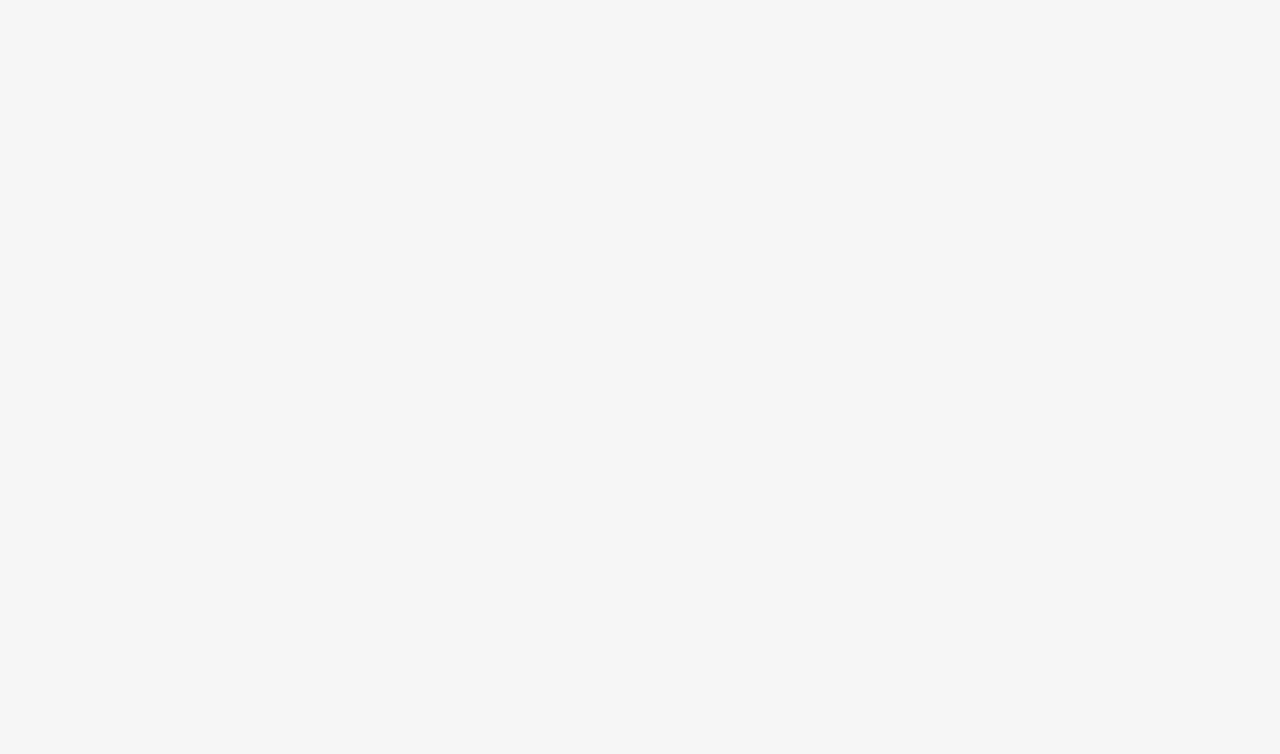
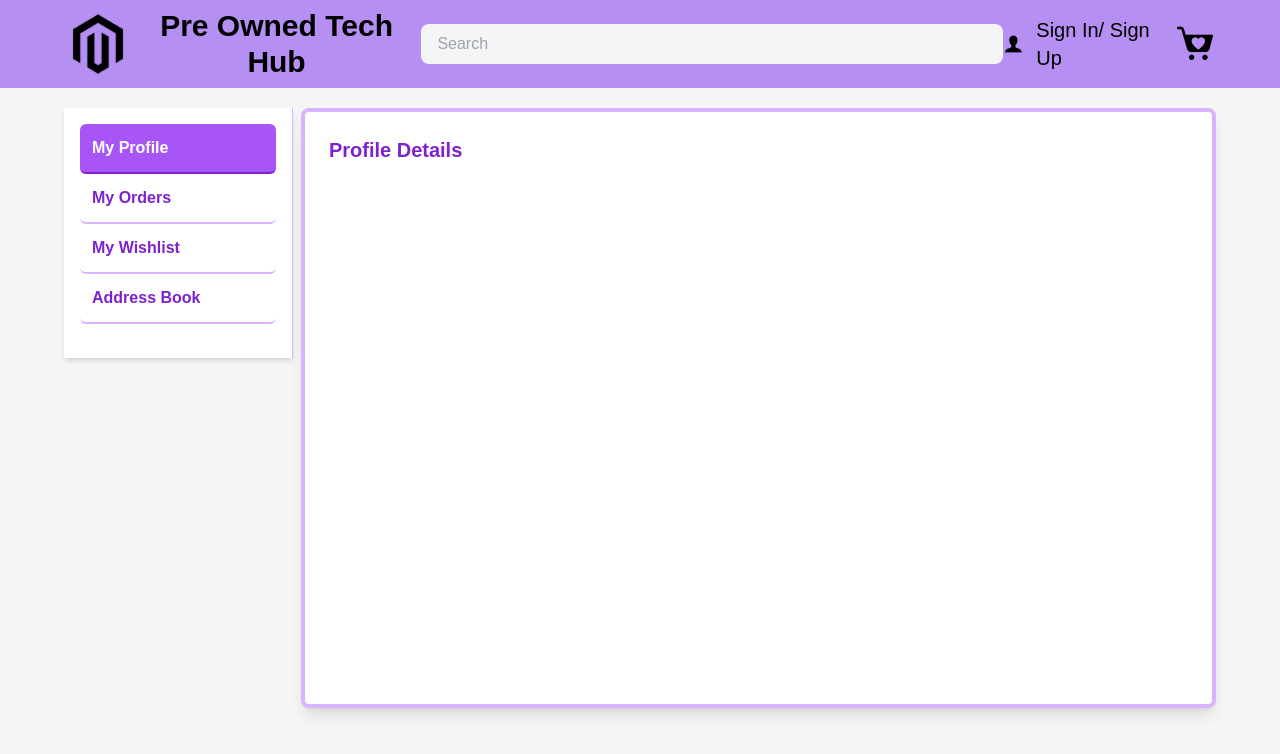
Before and after one commit to prabinthapa10/PreOwnedTechHub, a React (Vite) app in the folder frontend/: page /profile in a window 1280 px wide. Before the commit this address had no page. Shown: the top 754 px of the page. Built offline with nearby package versions, Linux system fonts and the light colour scheme.

Commit message:
add profile page and update navbar for user profile access; enhance input field styling logout

```diff
--- a/frontend/src/App.jsx
+++ b/frontend/src/App.jsx
@@ -3,6 +3,7 @@ import { BrowserRouter, Routes, Route } from "react-router-dom";
 import Home from "./pages/Home";
 import SignUpForm from "./pages/SignUpForm";
 import LoginForm from "./pages/LoginForm";
+import Profile from "./pages/Profile";
 export default function App() {
   return (
     <div>
@@ -11,6 +12,7 @@ export default function App() {
           <Route path="/" element={<Home />} />
           <Route path="/register" element={<SignUpForm />} />
           <Route path="/login" element={<LoginForm />} />
+          <Route path="/profile" element={<Profile />} />
         </Routes>
       </BrowserRouter>
     </div>
--- a/frontend/src/components/InputField.jsx
+++ b/frontend/src/components/InputField.jsx
@@ -12,7 +12,7 @@ function InputField({ id, label, placeHolder, type, value, onChange, className }
         placeholder={placeHolder}
         value={value}
         onChange={onChange}
-        className={`px-2 py-1 bg-transparent outline-none ${className}`}
+        className={`px-2 py-1 bg-transparent outline-none border-[#e5e7eb] ${className}`}
       />
     </div>
   );
--- a/frontend/src/components/Navbar.jsx
+++ b/frontend/src/components/Navbar.jsx
@@ -1,42 +1,24 @@
-// import React from "react";
-// import { Link } from "react-router-dom";
-// import InputField from "./InputField";
-
-// function Navbar() {
-//   return (
-//     <div className="bg-customPurple flex justify-center py-2">
-//       <div className="flex justify-between items-center w-[90%]">
-//         <Link to={"/"}>
-//           <img src="/images/logo.png" className="h-[70px]" alt="" />
-//         </Link>
-//         <h1 className="font-avantgarde font-bold text-3xl text-center">
-//           Pre Owned Tech Hub
-//         </h1>
-//         <input
-//           className="w-[600px] h-[40px] bg-customBg rounded-lg p-4 focus:outline-none"
-//           placeholder="Search"
-//         />
-//         {/* login / profile */}
-//         <div className="flex justify-center items-center space-x-3">
-//           <img src="/images/profile.png" className="h-[40px]" alt="" />
-//           <a className="text-xl">
-//             <Link to={"/login"}>Sign In/ Sign Up</Link>
-//           </a>
-//         </div>
-//         {/* cart items */}
-//         <img src="/images/cart.png" alt="" />
-//       </div>
-//     </div>
-//   );
-// }
-
-// export default Navbar;
-
 import React, { useState, useEffect } from "react";
-import { Link } from "react-router-dom";
+import { Link, useNavigate } from "react-router-dom";
 
 function Navbar() {
   const [profile, setProfile] = useState(null);
+  const [openDropdown, setOpenDropdown] = useState(false);
+  const navigate = useNavigate();
+
+  const handleLogout = () => {
+    // Remove the JWT token from localStorage
+    localStorage.removeItem("access_token");
+
+    // Optionally clear profile state
+    setProfile(null);
+
+    // Redirect to login page after logout
+    navigate("/");
+
+    // Close the dropdown
+    setOpenDropdown(false);
+  };
 
   useEffect(() => {
     // Get the access token (assuming it's stored in localStorage)
@@ -77,9 +59,27 @@ function Navbar() {
         <div className="flex justify-center items-center space-x-3">
           <img src="/images/profile.png" className="h-[40px]" alt="" />
           {profile ? (
-            <span className="text-xl">
-              {profile.first_name} {profile.last_name}
-            </span>
+            <>
+              <span
+                className="text-xl cursor-pointer"
+                onClick={() => setOpenDropdown(!openDropdown)}
+              >
+                {profile.first_name} {profile.last_name}
+              </span>
+              {openDropdown && (
+                <ul className="absolute bg-white border border-gray-300 shadow-md mt-2 rounded-md w-40">
+                  <li className="p-2 hover:bg-gray-200 cursor-pointer">
+                    <Link to={"/profile"}>My Profile</Link>
+                  </li>
+                  <li
+                    className="p-2 hover:bg-gray-200 cursor-pointer"
+                    onClick={handleLogout} // Handle logout on click
+                  >
+                    Logout
+                  </li>
+                </ul>
+              )}
+            </>
           ) : (
             <a className="text-xl">
               <Link to={"/login"}>Sign In/ Sign Up</Link>
--- a/frontend/src/index.css
+++ b/frontend/src/index.css
@@ -5,3 +5,6 @@
 body {
   @apply bg-customBg font-acehsoft text-base;
 }
+* {
+  border-color: black;
+}
--- a/frontend/src/pages/LoginForm.jsx
+++ b/frontend/src/pages/LoginForm.jsx
@@ -53,7 +53,7 @@ export default function LoginForm() {
       <Navbar />
       <div className="flex flex-col pt-[50px] items-center h-screen bg-gray-200">
         {/* login box */}
-        <div className="bg-white p-8 rounded w-[500px] h-[500px] border-2 flex flex-col space-y-3 items-center shadow-2xl">
+        <div className="bg-white p-8 rounded w-[500px] h-[500px] flex flex-col space-y-3 items-center shadow-2xl">
           <h1 className="text-4xl font-bold mb-[30px]">Login Form</h1>
           <form onSubmit={handleSubmit} className="flex flex-col space-y-4">
             <div>
@@ -86,7 +86,7 @@ export default function LoginForm() {
                 className="border-b-2"
               />
             </div>
-              <Button name="Login" className="w-full" />
+            <Button name="Login" className="w-full" />
           </form>
           <div>
             <p className="mt-[20px]">
--- /dev/null
+++ b/frontend/src/pages/Profile.jsx
@@ -0,0 +1,67 @@
+import React, { useState } from "react";
+import Navbar from "../components/Navbar";
+
+function Profile() {
+  const [activeDiv, setActiveDiv] = useState("profileDetails");
+  const linkList = [
+    { id: "profileDetails", label: "My Profile" },
+    { id: "ordersDetails", label: "My Orders" },
+    { id: "wishDetails", label: "My Wishlist" },
+    { id: "addressDetails", label: "Address Book" },
+  ];
+
+  return (
+    <div className="bg-customBg">
+      <Navbar />
+      {/* profile content */}
+      <div className="flex justify-center mt-5">
+        <div className="flex space-x-2 h-[250px] w-[90%]">
+          {/* left box */}
+          <div className="w-[20%] bg-white p-4 shadow-md border-r border-purple-300">
+            <ul className="flex flex-col">
+              {linkList.map((item) => (
+                <li
+                  key={item.id}
+                  className={`p-3 font-semibold rounded-md cursor-pointer transition-all border-b-2 ${
+                    activeDiv === item.id
+                      ? "bg-purple-500 text-white border-purple-700"
+                      : "bg-white text-purple-700 border-purple-300 hover:bg-purple-100"
+                  }`}
+                  onClick={() => setActiveDiv(item.id)}
+                >
+                  {item.label}
+                </li>
+              ))}
+            </ul>
+          </div>
+
+          {/* right box */}
+          <div className="w-[80%] h-[600px] border-4 border-purple-300 bg-white shadow-lg rounded-lg p-6">
+            {activeDiv === "profileDetails" && (
+              <div className="text-purple-700 text-xl font-semibold">
+                Profile Details
+              </div>
+            )}
+            {activeDiv === "ordersDetails" && (
+              <div className="text-purple-700 text-xl font-semibold">
+                Orders Details
+              </div>
+            )}
+            {activeDiv === "wishDetails" && (
+              <div className="text-purple-700 text-xl font-semibold">
+                Wishlist Details
+              </div>
+            )}
+            {activeDiv === "addressDetails" && (
+              <div className="text-purple-700 text-xl font-semibold">
+                Address Details
+              </div>
+            )}
+          </div>
+        </div>
+      </div>
+    </div>
+  );
+}
+
+export default Profile;
```
